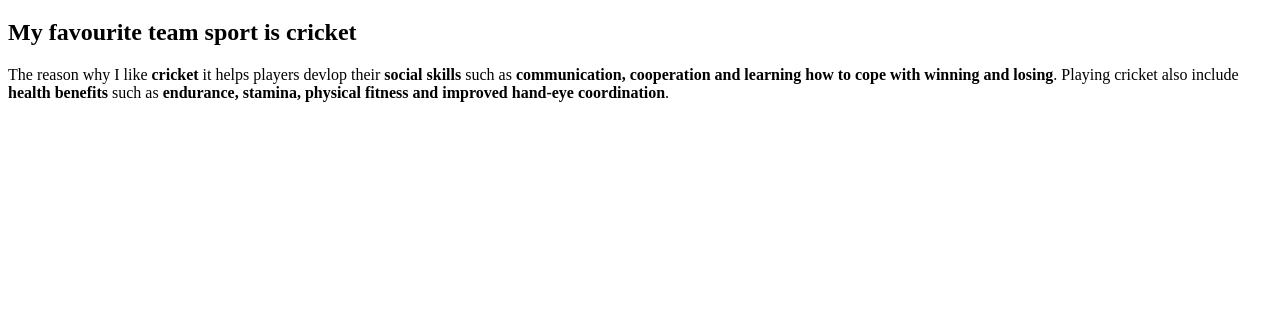
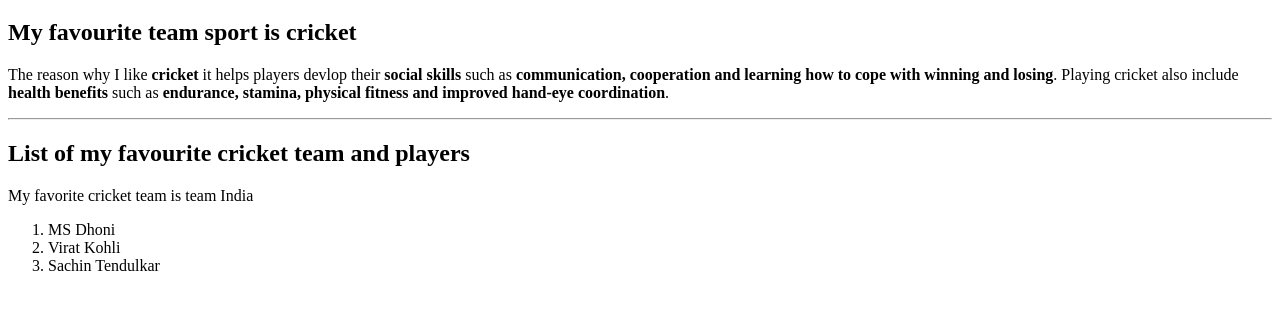
Before and after one commit to 44-563-Web-Apps-S23/44563-webapps-assignment-3-SaiDineshKopparthi, a plain HTML site: page index.html in a window 1280 px wide. Shown: the part 61-370 px from the top of the page. Drawn offline with Linux system fonts and the light colour scheme.

Commit message:
Favorite team and best players added in index.html

```diff
--- a/index.html
+++ b/index.html
@@ -11,5 +11,14 @@
             cooperation and learning how to cope with winning and losing</b>. Playing cricket also include <b>health
             benefits</b> such as <b>endurance, stamina, physical fitness and improved hand-eye coordination</b>.
         </p>
+        <hr>
+        <h2>List of my favourite cricket team and players</h2>
+        My favorite cricket team is team India
+        <ol>
+            <li>MS Dhoni</li>
+            <li>Virat Kohli</li>
+            <li>Sachin Tendulkar</li>
+        </ol>
+
     </body>
 </html>
```
